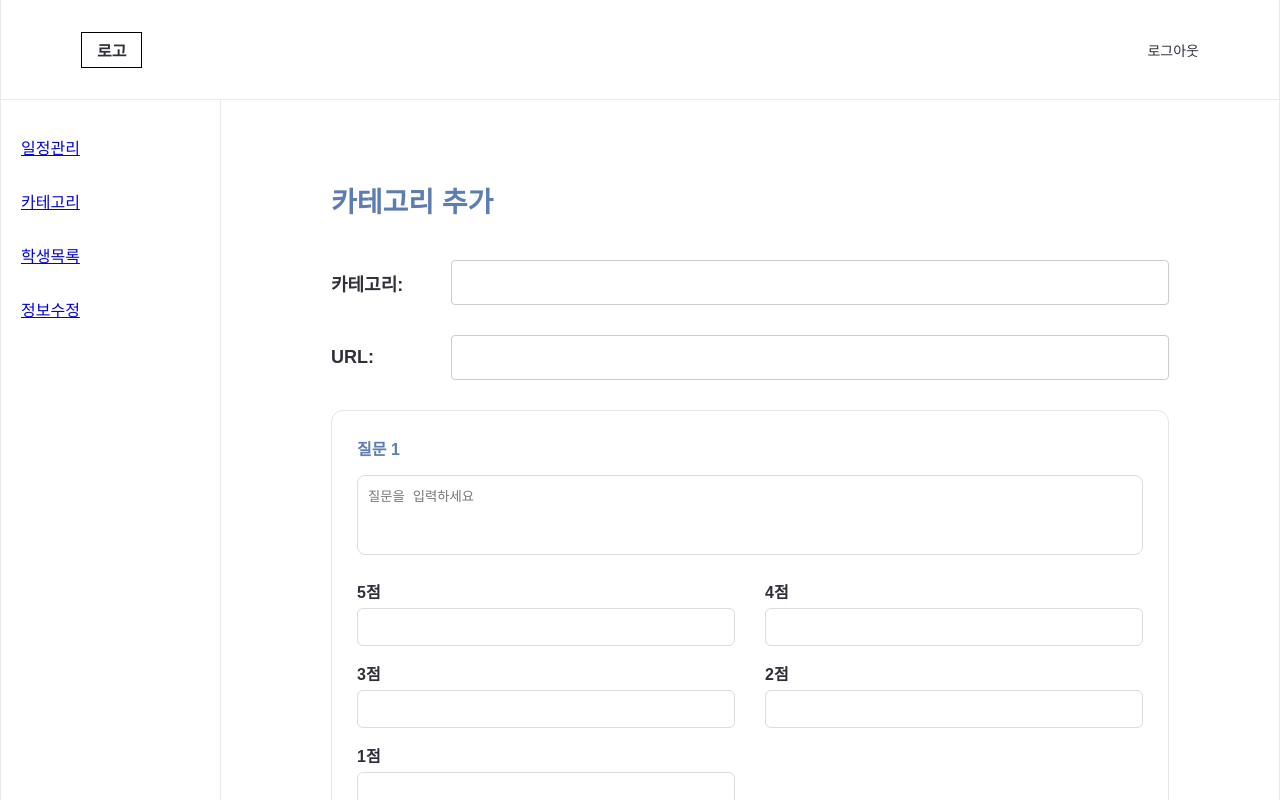
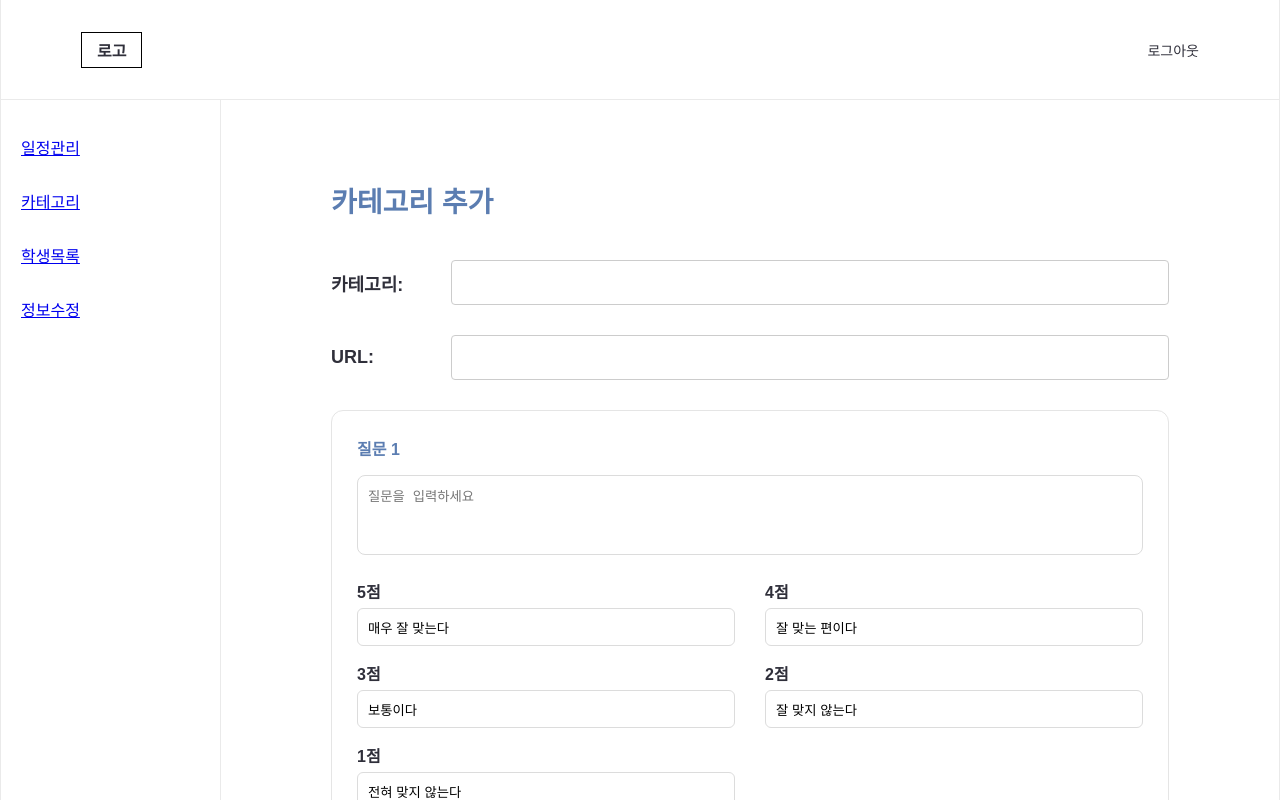
Before and after one commit to MUNJI-KANG/JINRO_IS_BACK, a React app in the folder JINRO_PROJ/frontend/: page /counselor/category/write in a window 1280 px wide. Shown: the top 800 px of the page. Built offline with nearby package versions, Linux system fonts and the light colour scheme; the HTML template or start-up script is replaced by a standard one.

Commit message:
DK _ survey Q

```diff
--- a/JINRO_PROJ/frontend/src/pages/counselor/c_category/CCatWrite.jsx
+++ b/JINRO_PROJ/frontend/src/pages/counselor/c_category/CCatWrite.jsx
@@ -16,7 +16,7 @@ export default function CCatWrite() {
   const [questions, setQuestions] = useState([
     {
       questionText: "",
-      options: ["", "", "", "", ""],
+      options: ["매우 잘 맞는다", "잘 맞는 편이다", "보통이다", "잘 맞지 않는다", "전혀 맞지 않는다"],
     },
   ]);
 
@@ -32,7 +32,7 @@ export default function CCatWrite() {
         setQuestions([
           {
             questionText: editData.question || "",
-            options: ["매우만족", "만족", "보통", "불만족", "매우불만족"],
+            options: ["매우 잘 맞는다", "잘 맞는 편이다", "보통이다", "잘 맞지 않는다", "전혀 맞지 않는다"],
           },
         ]);
       }
@@ -59,7 +59,7 @@ export default function CCatWrite() {
       ...questions,
       {
         questionText: "",
-        options: ["", "", "", "", ""],
+        options: ["매우 잘 맞는다", "잘 맞는 편이다", "보통이다", "잘 맞지 않는다", "전혀 맞지 않는다"],
       },
     ]);
   };
```
